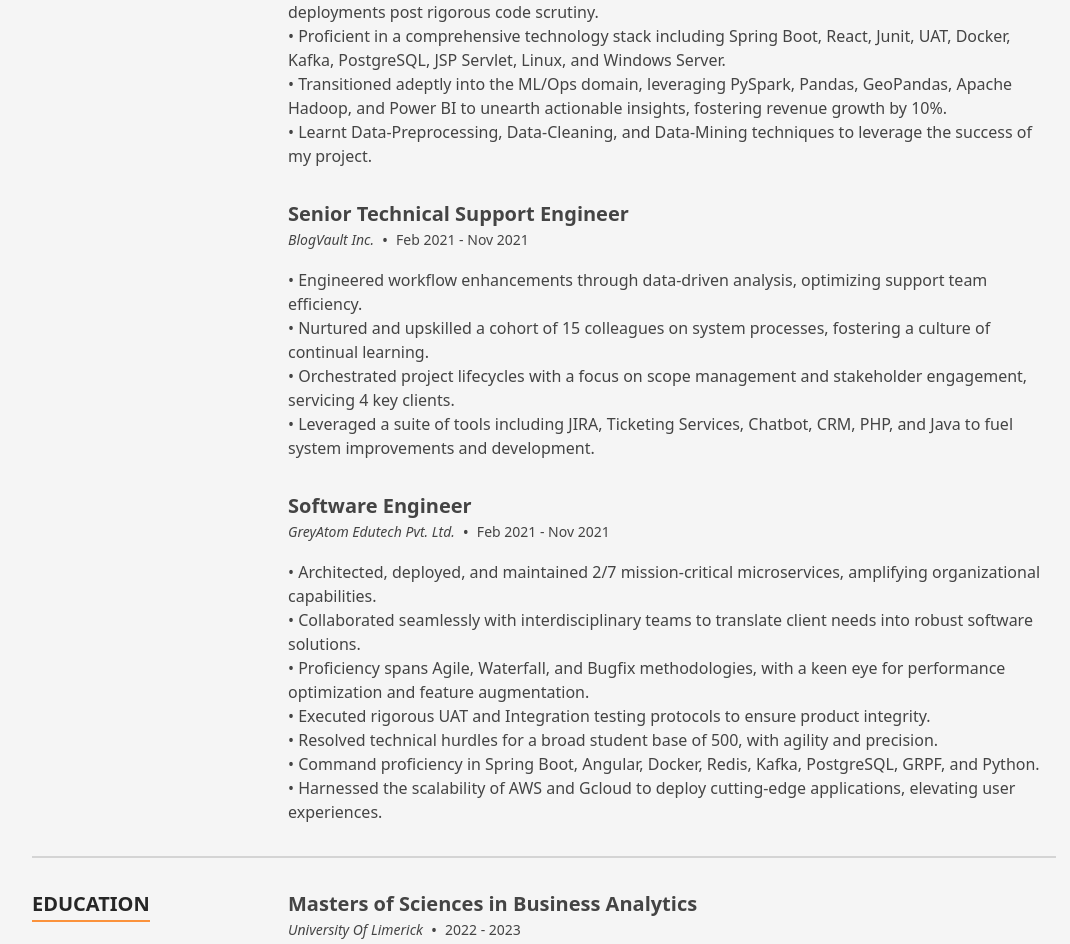
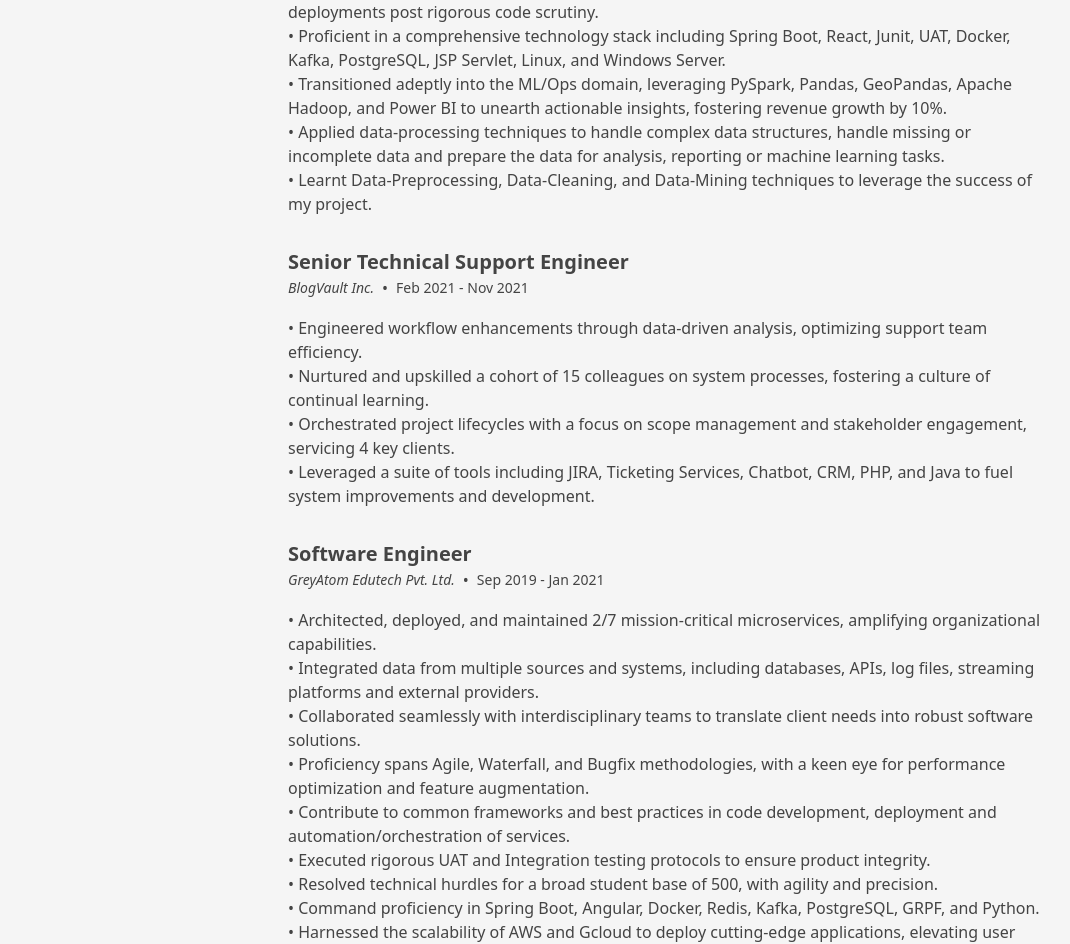
Before and after one commit to kkdrizzy/Kaustubh-Resume-TypeScript, a Next.js app: page / in a window 1280 px wide. Shown: the part 1908-2852 px from the top of the page, without its empty margins (96-1166 px from the left). Built offline with nearby package versions, Linux system fonts and the light colour scheme.

Commit message:
Small fixes and resume update

```diff
--- a/src/data/data.tsx
+++ b/src/data/data.tsx
@@ -291,6 +291,8 @@
         </li>
         <li>• Transitioned adeptly into the ML/Ops domain, leveraging PySpark, Pandas, GeoPandas, Apache Hadoop,
           and Power BI to unearth actionable insights, fostering revenue growth by 10%.</li>
+        <li>• Applied data-processing techniques to handle complex data structures, handle missing or incomplete data
+          and prepare the data for analysis, reporting or machine learning tasks.</li>
         <li>• Learnt Data-Preprocessing, Data-Cleaning, and Data-Mining techniques to leverage the success of my
           project.
         </li>
@@ -315,7 +317,7 @@
     ),
   },
   {
-    date: 'Feb 2021 - Nov 2021',
+    date: 'Sep 2019 - Jan 2021',
     location: 'GreyAtom Edutech Pvt. Ltd.',
     title: 'Software Engineer',
     content: (
@@ -323,12 +325,16 @@
         <li>• Architected, deployed, and maintained 2/7 mission-critical microservices, amplifying organizational
           capabilities.
         </li>
+        <li>• Integrated data from multiple sources and systems, including databases, APIs, log files, streaming
+          platforms and external providers.</li>
         <li>• Collaborated seamlessly with interdisciplinary teams to translate client needs into robust software
           solutions.
         </li>
         <li>• Proficiency spans Agile, Waterfall, and Bugfix methodologies, with a keen eye for performance
           optimization and feature augmentation.
         </li>
+        <li>• Contribute to common frameworks and best practices in code development, deployment and automation/orchestration
+          of services.</li>
         <li>• Executed rigorous UAT and Integration testing protocols to ensure product integrity.</li>
         <li>• Resolved technical hurdles for a broad student base of 500, with agility and precision.</li>
         <li>• Command proficiency in Spring Boot, Angular, Docker, Redis, Kafka, PostgreSQL, GRPF, and Python.</li>
```
Also changed, not shown: 1 other file (tests, documents, lock files or other folders).
